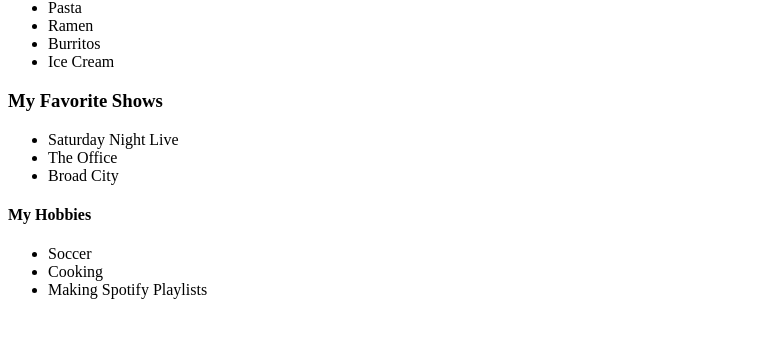
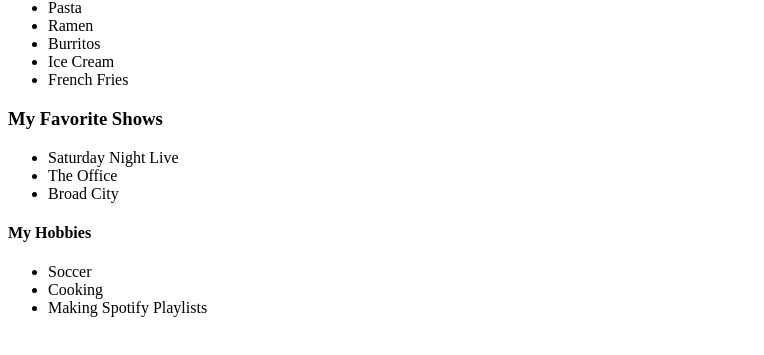
Before and after one commit to ssullivan1125/Blogasaurus, a plain HTML site: page index.html in a window 1280 px wide. Shown: the part 233-588 px from the top of the page, without its empty margins (0-764 px from the left). Drawn offline with Linux system fonts and the light colour scheme.

Commit message:
Updated initial files for blog site.

```diff
--- a/index.html
+++ b/index.html
@@ -22,6 +22,7 @@
           <li>Ramen</li>
           <li>Burritos</li>
           <li>Ice Cream</li>
+          <li>French Fries</li>
         </ul>
       <div class="personalized-content">
         <h3 class="section-header">My Favorite Shows</h3>
```
